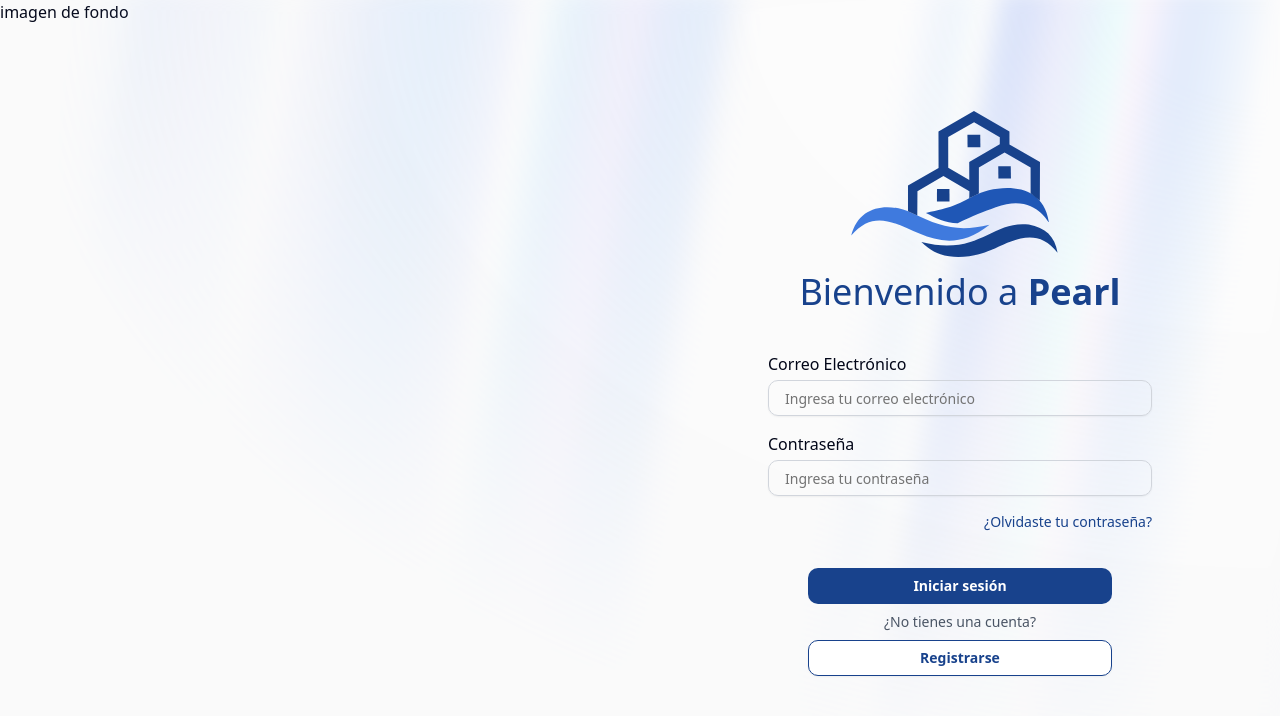
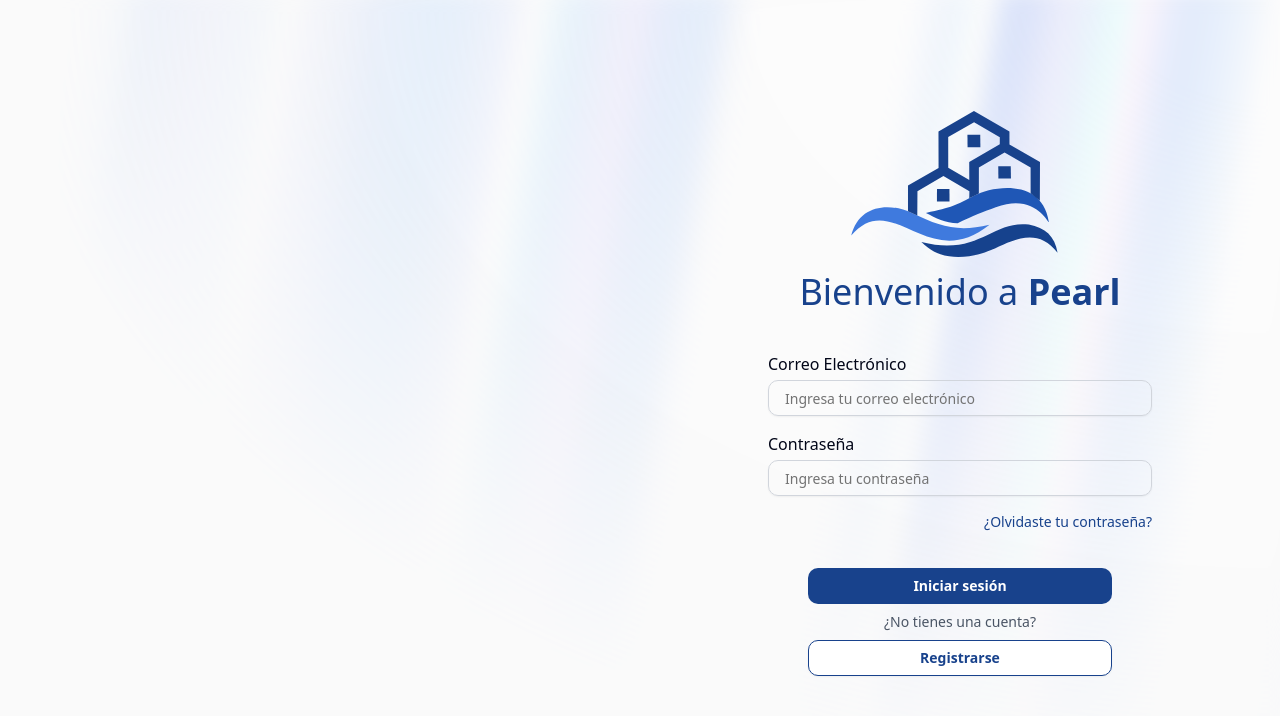
Before and after one commit to FranciscoBaltodano/pearl, a Next.js app: page /en/login in a window 1280 px wide. Shown: the top 716 px of the page. Built offline with nearby package versions, Linux system fonts and the light colour scheme; no server answers.

Commit message:
feat/improve routing

```diff
--- a/src/app/[locale]/(auth)/login/components/form-singin.tsx
+++ b/src/app/[locale]/(auth)/login/components/form-singin.tsx
@@ -67,7 +67,7 @@ export default function FormSingIn() {
 
   return (
     <div className="min-h-screen flex flex-row w-full">
-      <div className="w-1/2 hidden md:flex">imagen de fondo</div>
+      <div className="w-1/2 hidden md:flex"></div>
       {/* <div className="hidden md:flex w-1/2 bg-cover bg-gray-900 bg-opacity-50 bg-center bg-[url('https://kcjyuqaumdfgijiinuoa.supabase.co/storage/v1/object/public/images/landing/sing_in.webp')]"></div> */}
 
       <div className="w-full md:w-1/2 relative flex items-center justify-center">
--- a/src/app/[locale]/(auth)/singup/components/form-singup.tsx
+++ b/src/app/[locale]/(auth)/singup/components/form-singup.tsx
@@ -120,7 +120,7 @@ export default function FormSingUp() {
 
   return (
     <div className="min-h-screen flex flex-row w-full">
-      <div className="w-1/2 hidden md:flex">imagen de fondo</div>
+      <div className="w-1/2 hidden md:flex"></div>
 
       <div className="w-full md:w-1/2 relative flex items-center justify-center">
         <div className="w-full max-w-md p-8 z-10">
--- a/src/app/[locale]/(auth)/singup/page.tsx
+++ b/src/app/[locale]/(auth)/singup/page.tsx
@@ -1,10 +1,11 @@
 import React from 'react'
 import FormSingUp from './components/form-singup'
+import { AuroraBackground } from '@/components/ui/aurora-background'
 
 export default function Page() {
   return (
-    <>
-        <FormSingUp/>
-    </>
-  )
+    <AuroraBackground>
+      <FormSingUp />
+    </AuroraBackground>
+  );
 }
```
